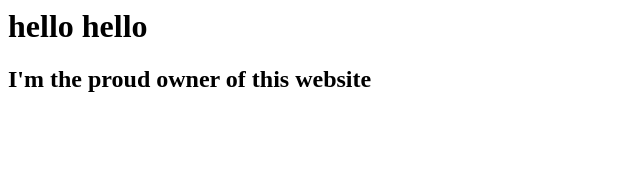
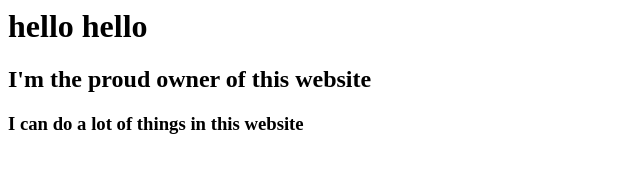
Before and after one commit to atiisheikh/lab-task, a plain HTML site: page index.html in a window 1280 px wide. Shown: the whole page, without its empty margins (0-640 px from the left). Drawn offline with Linux system fonts and the light colour scheme.

Commit message:
im adding new features in the website

```diff
--- a/index.html
+++ b/index.html
@@ -1,2 +1,3 @@
 <h1>hello hello</h1>
 <H2>I'm the proud owner of this website</H2>
+<h3>I can do a lot of things in this website</h3>
```
